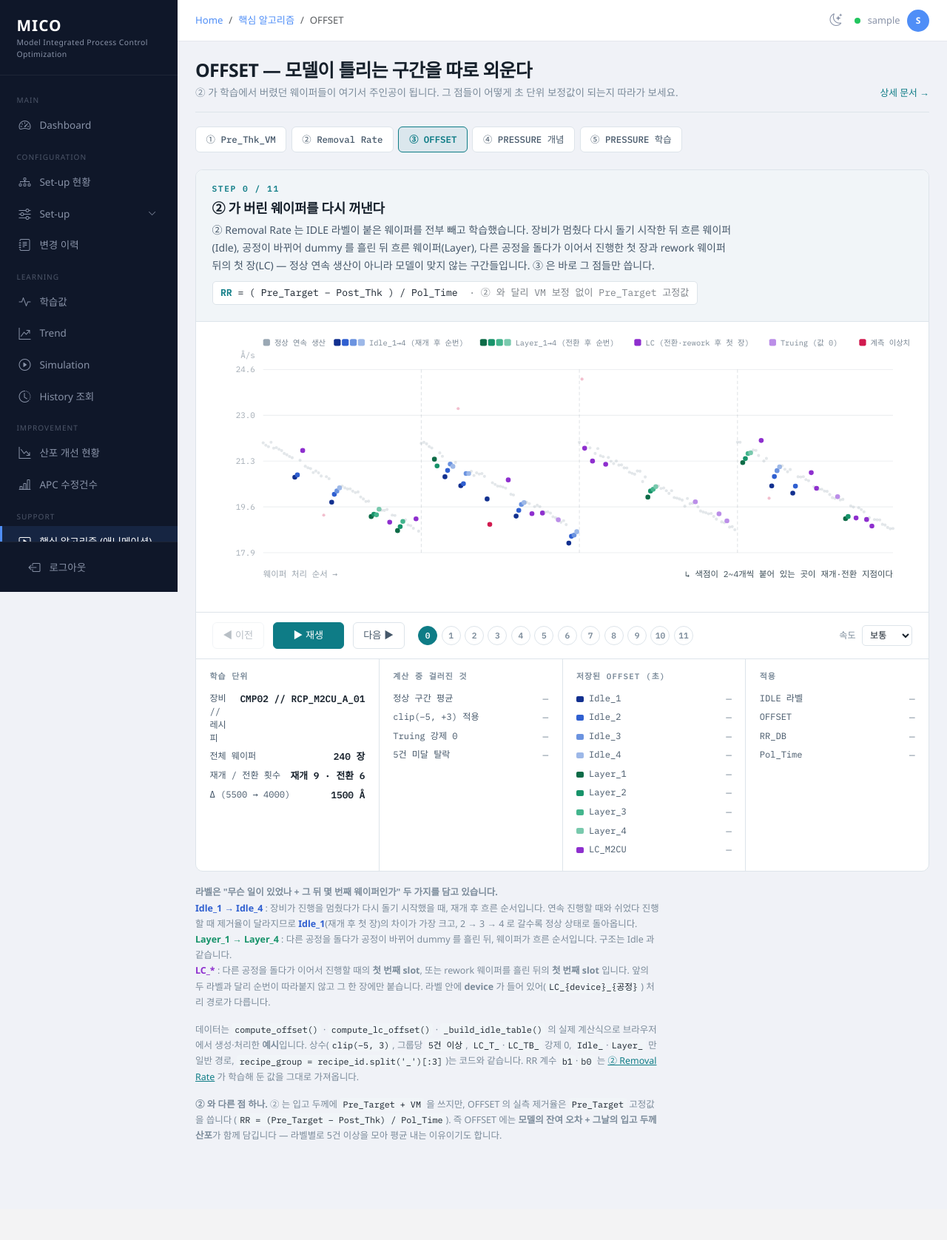
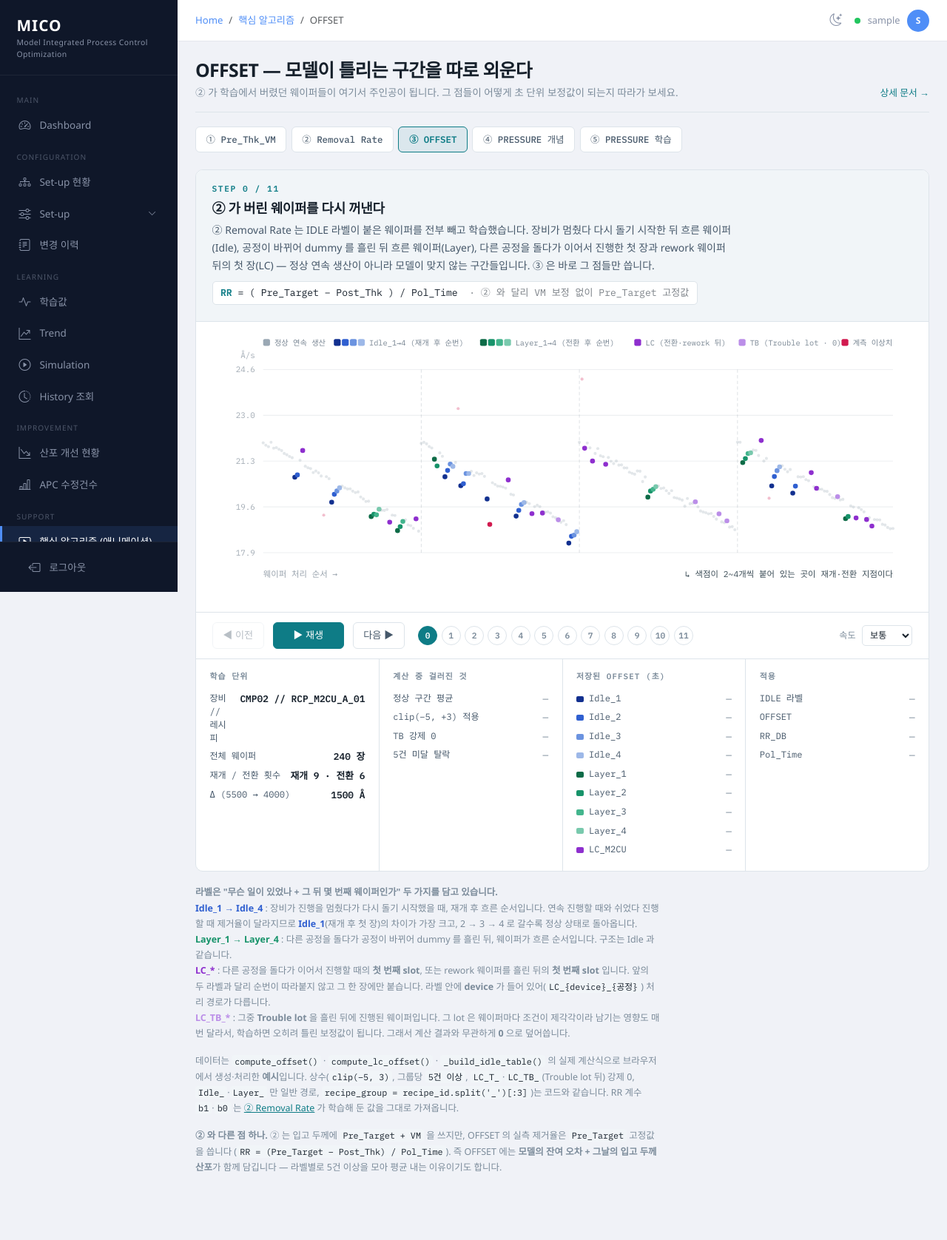
Before and after one commit to bonheon/MICO_Web, a Django app: page /guide/animation/offset/ in a window 1280 px wide. Shown: the whole page at 74% size. Before the commit the page ends 1540 px from the top, so only its background shows below. Run offline with Django 4.2, Linux system fonts and the light colour scheme; the visitor is signed in with stand-in values (Sample User, id 1); data comes from the database, SQL or seed files in the repository; some web fonts are replaced.

Commit message:
③ OFFSET : LC_T_ · LC_TB_ 를 0 으로 만드는 이유를 바로잡는다
"패드를 갈면서 Truing(표면 다듬기)까지 했다면 표면이 새로 잡혀 정상 모델이 다시 맞는다" 고
써 있었는데 틀렸다. TB 는 Trouble lot 이다.

Trouble lot 을 흘린 뒤에 진행된 웨이퍼라는 뜻이고, 그 lot 은 웨이퍼마다 조건이 제각각이라
뒤에 남기는 영향도 매번 다르다. 이걸 평균 내어 학습하면 다음 웨이퍼에 엉뚱한 보정값이 붙는다.
그래서 계산 결과와 무관하게 0 으로 덮어쓴다 — "배우지 않겠다" 는 결정을 값으로 저장하는 것이다.

- STEP 6 제목·본문을 위 내용으로 교체
- 예시 라벨을 LC_T_E2_M2CU → LC_TB_E2_M2CU (사용자가 말한 TB lot 에 맞춤).
  코드가 잡는 패턴은 LC_T_|LC_TB_ 둘 다이고, 그룹화 시 [0]+[3] → LC_M2CU 는 그대로다
- 범례 'Truing (값 0)' → 'TB (Trouble lot · 0)', 패널 'Truing 강제 0' → 'TB 강제 0'
- 하단 용어 설명에 LC_TB_ 항목 추가, aria-label · 매트릭스 주의 문구도 함께 수정
- 범례 폭을 늘렸다가 전체 범례가 viewBox 를 넘어 다시 줄임

12단계 × group 두 상태 전부 넘침 없음, 콘솔 오류 없음 확인.

Co-Authored-By: Claude Opus 5 <noreply@anthropic.com>
Claude-Session: https://claude.ai/code/session_012h7X1YL96hb4FMjG3Qykmx

```diff
--- a/setup_mico/templates/setup_mico/guide_animation_offset.html
+++ b/setup_mico/templates/setup_mico/guide_animation_offset.html
@@ -168,6 +168,7 @@
 .az-foot b.i { color:var(--i2); }
 .az-foot b.l { color:var(--l2); }
 .az-foot b.p { color:var(--c3); }
+.az-foot b.t { color:var(--tru); }
 
 @media (prefers-reduced-motion:reduce) { .az * { transition:none !important; } }
 </style>
@@ -201,7 +202,7 @@
 
     <div class="az-canvas">
       <svg id="az-svg" viewBox="0 0 900 348" role="img"
-           aria-label="OFFSET 학습 과정 애니메이션: 장비가 재개한 뒤 순번대로 붙는 Idle 라벨과 공정이 바뀐 뒤 붙는 Layer 라벨의 제거율을 패드 모델과 비교해 필요 시간 차이를 구하고, 범위를 자르고 Truing 구간을 0으로 만든 뒤 라벨별로 모아 평균을 내어 저장하고, 적용 시점에 라벨로 조회해 연마 시간에 더한다">
+           aria-label="OFFSET 학습 과정 애니메이션: 장비가 재개한 뒤 순번대로 붙는 Idle 라벨과 공정이 바뀐 뒤 붙는 Layer 라벨의 제거율을 패드 모델과 비교해 필요 시간 차이를 구하고, 범위를 자르고 Trouble lot 뒤 구간을 0으로 만든 뒤 라벨별로 모아 평균을 내어 저장하고, 적용 시점에 라벨로 조회해 연마 시간에 더한다">
         <g id="az-legend"></g>
         <g id="az-grid"></g>
         <g id="az-seps"></g>
@@ -255,7 +256,7 @@
         <div class="h">계산 중 걸러진 것</div>
         <div class="az-kv"><span class="k">정상 구간 평균</span><span class="v dim" id="az-c-norm">—</span></div>
         <div class="az-kv"><span class="k">clip(−5, +3) 적용</span><span class="v dim" id="az-c-clip">—</span></div>
-        <div class="az-kv"><span class="k">Truing 강제 0</span><span class="v dim" id="az-c-tru">—</span></div>
+        <div class="az-kv"><span class="k">TB 강제 0</span><span class="v dim" id="az-c-tru">—</span></div>
         <div class="az-kv"><span class="k">5건 미달 탈락</span><span class="v dim" id="az-c-drop">—</span></div>
       </div>
       <div class="az-panel">
@@ -281,13 +282,16 @@
     구조는 Idle 과 같습니다.<br>
     <b class="p">LC_*</b> : 다른 공정을 돌다가 이어서 진행할 때의 <b>첫 번째 slot</b>, 또는 rework 웨이퍼를 흘린 뒤의
     <b>첫 번째 slot</b> 입니다. 앞의 두 라벨과 달리 순번이 따라붙지 않고 그 한 장에만 붙습니다.
-    라벨 안에 <b>device</b> 가 들어 있어(<code>LC_{device}_{공정}</code>) 처리 경로가 다릅니다.
+    라벨 안에 <b>device</b> 가 들어 있어(<code>LC_{device}_{공정}</code>) 처리 경로가 다릅니다.<br>
+    <b class="t">LC_TB_*</b> : 그중 <b>Trouble lot</b> 을 흘린 뒤에 진행된 웨이퍼입니다.
+    그 lot 은 웨이퍼마다 조건이 제각각이라 남기는 영향도 매번 달라서, 학습하면 오히려 틀린 보정값이 됩니다.
+    그래서 계산 결과와 무관하게 <b>0</b> 으로 덮어씁니다.
   </p>
 
   <p class="az-foot">
     데이터는 <code>compute_offset()</code> · <code>compute_lc_offset()</code> · <code>_build_idle_table()</code> 의
     실제 계산식으로 브라우저에서 생성·처리한 <b>예시</b>입니다.
-    상수(<code>clip(−5, 3)</code>, 그룹당 <code>5건 이상</code>, <code>LC_T_</code>·<code>LC_TB_</code> 강제 0,
+    상수(<code>clip(−5, 3)</code>, 그룹당 <code>5건 이상</code>, <code>LC_T_</code>·<code>LC_TB_</code>(Trouble lot 뒤) 강제 0,
     <code>Idle_</code>·<code>Layer_</code> 만 일반 경로, <code>recipe_group = recipe_id.split('_')[:3]</code>)는 코드와 같습니다.
     RR 계수 <code>b1</code>·<code>b0</code> 는 <a href="{% url 'guide_animation_rr' %}" style="color:var(--az-learn)">② Removal Rate</a> 가 학습해 둔 값을 그대로 가져옵니다.
   </p>
@@ -347,7 +351,9 @@
     // LC = 다른 공정을 돌다가 이어서 진행하는 첫 장, 또는 rework 웨이퍼 뒤 첫 장.
     // 직전에 무엇이 지나갔느냐에 따라 패드가 남긴 상태가 달라 device 마다 값이 갈린다.
     'LC:E2': 1.55, 'LC:E9': 0.80, 'LC:ES': -1.35,
-    'TRU':  -0.30                     // Truing 으로 표면이 잡혀 거의 정상 — 그래도 코드가 0 으로 강제한다
+    // TB = Trouble lot 을 흘린 뒤의 첫 장. 그 lot 은 웨이퍼마다 조건이 제각각이라
+    // 여기서 나온 값을 학습하면 엉뚱한 보정값이 된다 → 코드가 계산 결과와 무관하게 0 으로 덮어쓴다
+    'TB':   -0.30
   };
   var EQ_BIAS = { CMP01: -0.45, CMP02: 0, CMP03: 0.55 };   // 장비 고유 편차
 
@@ -357,10 +363,10 @@
   // LC 라벨은 LC_{device}_{공정} 꼴이다. device 가 갈리면 라벨도 갈린다.
   // Offset_Group='Y' 는 이 device 자리를 떼어 LC_{공정} 하나로 합친다.
   var LC_DEV = ['E2', 'E9', 'ES'], LC_PROC = 'M2CU';
-  function lcLabel(dev, tru) {
-    return (tru ? 'LC_T_' : 'LC_') + dev + '_' + LC_PROC;
-  }
-  function lcKind(dev, tru) { return tru ? 'TRU' : 'LC:' + dev; }
+  function lcLabel(dev, tb) {
+    return (tb ? 'LC_TB_' : 'LC_') + dev + '_' + LC_PROC;
+  }
+  function lcKind(dev, tb) { return tb ? 'TB' : 'LC:' + dev; }
 
   var W = [], uid = 0;
 
@@ -490,7 +496,7 @@
     w.offClip = clamp(w.offRaw, CLIP_LO, CLIP_HI);
     w.clipped = Math.abs(w.offClip - w.offRaw) > 1e-9;
     if (w.clipped) { nClip++; }
-    w.isTru = /LC_T_|LC_TB_/.test(w.label);         // Truing 은 강제 0
+    w.isTru = /LC_T_|LC_TB_/.test(w.label);         // Trouble lot 뒤 첫 장은 강제 0
     w.off = w.isTru ? 0 : w.offClip;
     if (w.isTru) { nTru++; }
   });
@@ -538,7 +544,7 @@
     // (코드가 실제로 떼는 자리가 device 자리다 : LC_E2_M2CU · LC_E9_M2CU · LC_ES_M2CU → LC_M2CU)
     if (!groupOn) { return w.label; }
     var p = w.label.split('_');
-    return w.kind === 'TRU' ? p[0] + '_' + p[3] : p[0] + '_' + p[2];
+    return w.kind === 'TB' ? p[0] + '_' + p[3] : p[0] + '_' + p[2];
   }
   function lcLanes(groupOn) {
     var seen = [];
@@ -730,10 +736,11 @@
       zeroLine: true, clipLines: true, clipVerdict: true, h: 420
     },
     {
-      title: 'STEP 6 — Truing 을 한 구간은 0 으로 못 박는다',
-      desc: '패드를 갈면서 Truing(표면 다듬기)까지 했다면 표면이 새로 잡혀 정상 모델이 다시 맞습니다. ' +
-            '그래서 이 라벨은 계산 결과가 얼마든 상관없이 0 으로 덮어씁니다 — ' +
-            '보정하지 않는다는 결정을 값으로 저장해 두는 것입니다.',
+      title: 'STEP 6 — Trouble lot 뒤의 첫 장은 0 으로 못 박는다',
+      desc: 'LC_TB_ 는 Trouble lot 을 흘린 뒤에 진행된 웨이퍼라는 뜻입니다. ' +
+            '그 lot 은 웨이퍼마다 조건이 제각각이라 뒤에 남는 영향도 매번 다릅니다. ' +
+            '이걸 평균 내어 학습하면 다음 웨이퍼에 엉뚱한 보정값이 붙습니다. ' +
+            '그래서 계산 결과가 얼마든 0 으로 덮어씁니다 — 배우지 않겠다는 결정을 값으로 저장하는 것입니다.',
       eq: 'IDLE.str.contains( <span class="hl3">\'LC_T_|LC_TB_\'</span> ) &nbsp;→&nbsp; OFFSET = <span class="hl3">0</span>',
       x: xTime, y: function (w) { return yOff(w.off); },
       fill: fillByLabel,
@@ -858,8 +865,8 @@
     norm: { w: 88,  cols: [C_NORM],    t: '정상 연속 생산' },
     idle: { w: 182, cols: IDLE_COLS,   t: 'Idle_1→4 (재개 후 순번)' },
     lay:  { w: 192, cols: LAYER_COLS,  t: 'Layer_1→4 (전환 후 순번)' },
-    lc:   { w: 168, cols: [C_LC],      t: 'LC (전환·rework 후 첫 장)' },
-    tru:  { w: 112, cols: [C_TRU],     t: 'Truing (값 0)' },
+    lc:   { w: 130, cols: [C_LC],      t: 'LC (전환·rework 뒤)' },
+    tru:  { w: 128, cols: [C_TRU],     t: 'TB (Trouble lot · 0)' },
     sp:   { w: 88,  cols: [C_SPIKE],   t: '계측 이상치' }
   };
   var LEG_SETS = {
@@ -1127,13 +1134,13 @@
       { size: 11, op: 0.55 });
   }
 
-  // STEP 6 — Truing 판정
+  // STEP 6 — Trouble lot(TB) 강제 0 판정
   function drawTruVerdict() {
     var Y = PL.y1 + 52;
     var truRows = MAIN.filter(function (w) { return w.isTru; });
     var before = mean(truRows.map(function (w) { return w.offClip; }));
     txt(gApply, PL.x0, Y,
-      'CMP02 의 Truing 웨이퍼 ' + truRows.length + '건 — 계산 결과는 평균 ' +
+      'CMP02 의 TB 웨이퍼 ' + truRows.length + '건 — 계산 결과는 평균 ' +
       (before === null ? '—' : sgn(before) + ' s') + ' 였지만 전부 0 으로 덮어쓴다',
       { size: 11.5, weight: 600, fill: C_TRU });
     txt(gApply, PL.x0, Y + 22,
@@ -1221,7 +1228,7 @@
       { size: 12, weight: 600, fill: groupY ? C_LC : 'var(--az-learn)' });
     if (groupY) {
       txt(gApply, 6, yS + RH + 66,
-        '주의 — device 를 떼면 LC_T_{device}_M2CU 도 LC_M2CU 가 된다. 강제 0 인 Truing 이 같은 칸에 섞여 평균을 0 쪽으로 당긴다',
+        '주의 — device 를 떼면 LC_TB_{device}_M2CU 도 LC_M2CU 가 된다. 강제 0 인 TB 가 같은 칸에 섞여 평균을 0 쪽으로 당긴다',
         { size: 10.5, fill: C_TRU, op: 0.95 });
     }
   }
```
